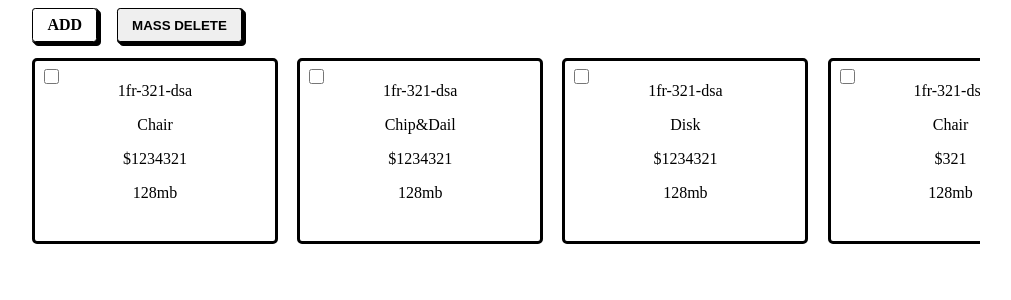
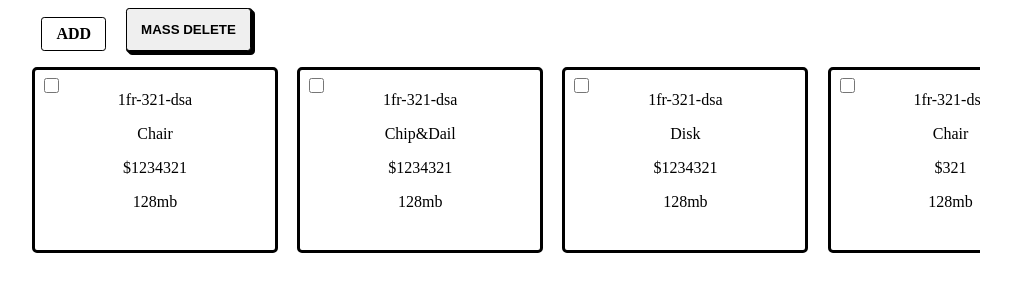
Before and after one commit to VensanDrot/React_PHP, a React (Create React App) app in the folder frontend/: page / in a window 1280 px wide. In both pictures the pointer is over the link "ADD". Shown: the top 300 px of the page, without its empty margins (134-1145 px from the left). Built offline with nearby package versions, Linux system fonts and the light colour scheme.

Commit message:
Small CSS FIx

```diff
--- a/frontend/src/index.css
+++ b/frontend/src/index.css
@@ -21,7 +21,6 @@ margin-bottom: 1rem;
 .btn {
 position: relative;
 width: max-content;
-display: inline-block;
 font-weight: 600;
 color: black;
 padding: 0.45rem 0.9rem;
@@ -29,16 +28,24 @@ border-radius: 0.2rem;
 cursor: pointer;
 border: 3px solid  black;
 transition: var(--transition);
+border: solid 1px black;
+box-shadow: 1px 0px 0px black,0px 1px 0px black,
+2px 1px 0px black,1px 2px 0px black,
+3px 2px 0px black,2px 3px 0px black,
+4px 3px 0px black,3px 4px 0px black;
+}
 
-   border: solid 1px black;
+.btn:hover{
+  transition: margin-top 0.3s ease,
+    margin-left 0.3s ease,
+    box-shadow 0.3s ease;
 
-    box-shadow: 1px 0px 0px black,0px 1px 0px black,
-    2px 1px 0px black,1px 2px 0px black,
-    3px 2px 0px black,2px 3px 0px black,
-    4px 3px 0px black,3px 4px 0px black;
+    margin-left:9px;
+    margin-top:9px;
+
+    box-shadow: 0px 0px 0px #1976D2
 
 }
-
 
 
 
```
